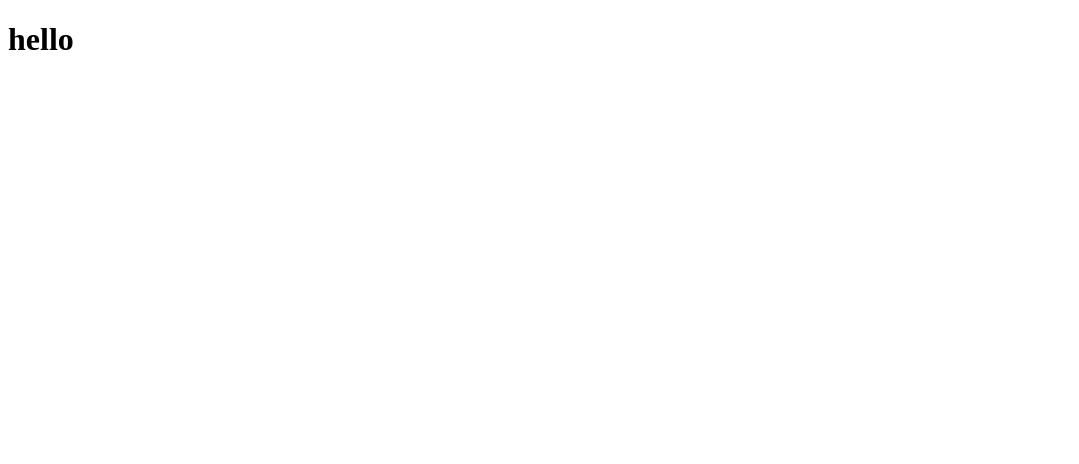
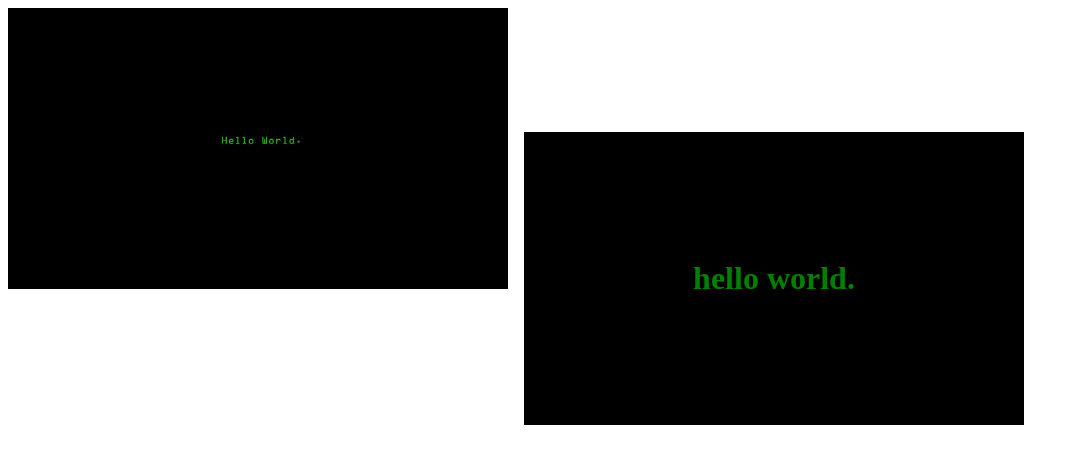
Before and after one commit to andreadebortoli2/vue-hello, a plain HTML site: page index.html in a window 1280 px wide. Shown: the whole page, without its empty margins (0-1079 px from the left). Drawn offline with nearby package versions, Linux system fonts and the light colour scheme.

Commit message:
add image and style

```diff
--- a/app.js
+++ b/app.js
@@ -5,7 +5,11 @@ const { createApp } = Vue
 const app = createApp({
   data() {
     return {
-        greatings: 'hello'
+        greatings: 'hello world.',
+        imageSrc: './img/hello-world.jpg',
+        imgWidth: 500,
+        ib: 'inline-block',
+        isActive: true,
     }
-  }
+  },
 }).mount('#app')
--- a/index.html
+++ b/index.html
@@ -4,11 +4,22 @@
     <meta charset="UTF-8">
     <meta name="viewport" content="width=device-width, initial-scale=1.0">
     <title>Document</title>
+    <style>
+        .style_apply {
+            padding: 8rem 0;
+            text-align: center;
+            color: green;
+            background-color: black;
+            width: 500px;
+            margin: 0 1rem;
+        }
+    </style>
 </head>
 <body>
 
     <div id="app">
-        <h1> {{greatings}}</h1>
+        <img :src="imageSrc" :style="{width: imgWidth + 'px'}">
+        <h1 :class="{style_apply: isActive}" :style="{display: ib}">{{greatings}}</h1>
     </div>
 
     <script src="https://unpkg.com/vue@3/dist/vue.global.js"></script>
```
Also changed, not shown: img/hello-world.jpg (added).
